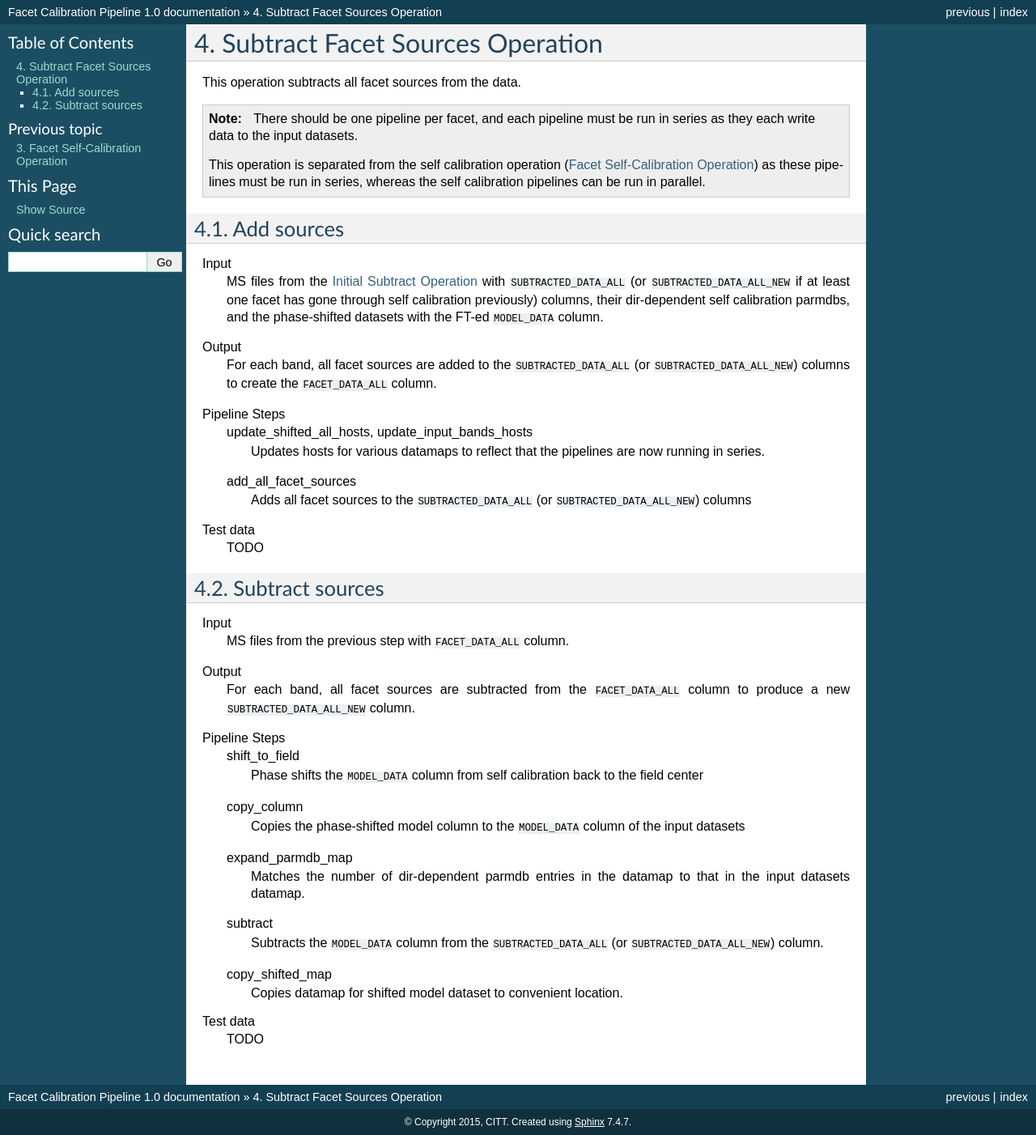
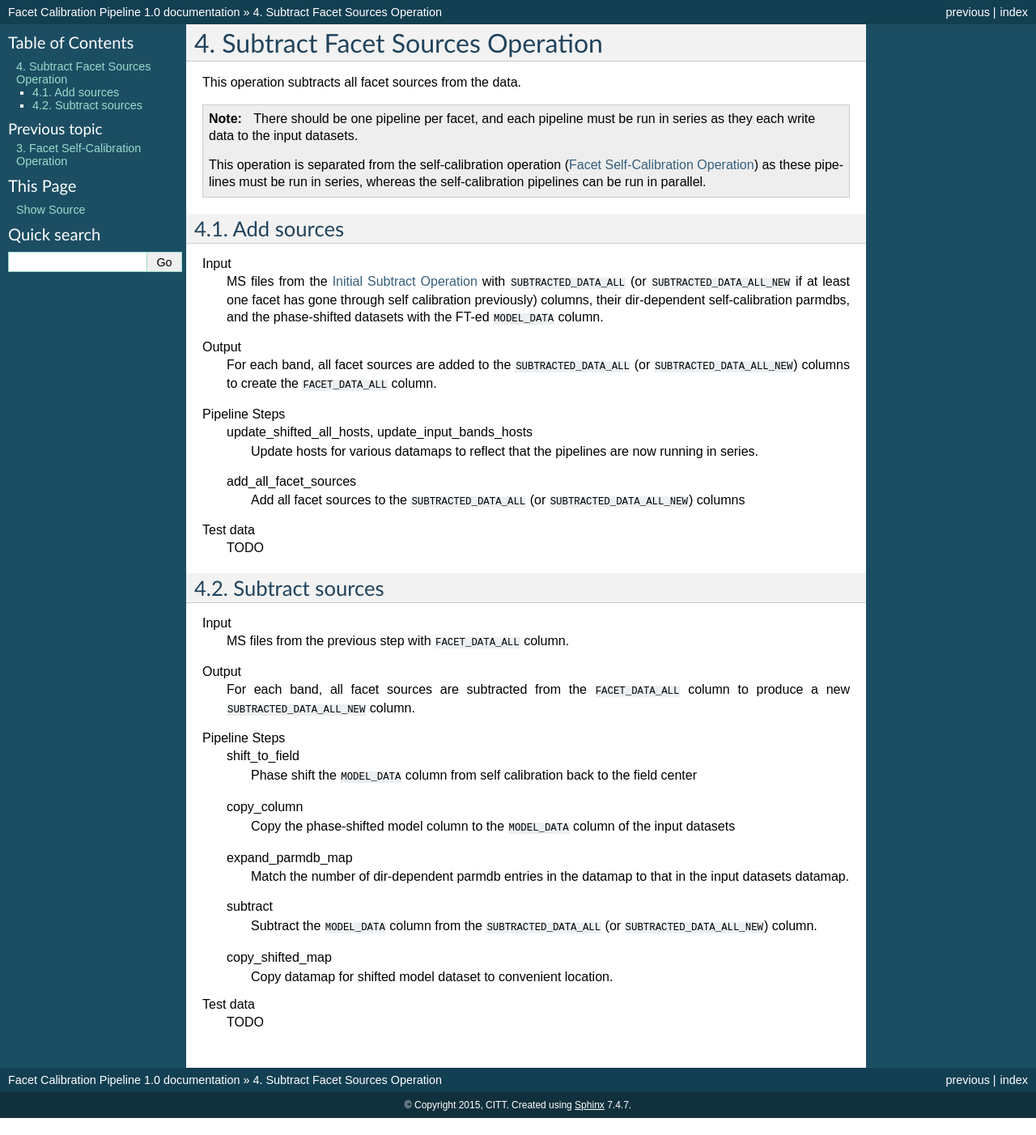
Before and after one commit to lofar-astron/factor, a Sphinx documentation site: the page built from doc/source/facetsubtract.rst, in a window 1280 px wide. Shown: the whole page at 81% size. Built offline with Sphinx 7.4.7, drawn with Linux system fonts in a browser that asks for light colours; after the commit the page ends 1381 px from its top, so only the background shows below that.

```diff
--- a/doc/source/facetsubtract.rst
+++ b/doc/source/facetsubtract.rst
@@ -9,25 +9,25 @@ This operation subtracts all facet sources from the data.
 
     There should be one pipeline per facet, and each pipeline must be run in series as they each write data to the input datasets.
 
-    This operation is separated from the self calibration operation (:ref:`facet_selfcal`) as these pipelines
-    must be run in series, whereas the self calibration pipelines can be run in parallel.
+    This operation is separated from the self-calibration operation (:ref:`facet_selfcal`) as these pipelines
+    must be run in series, whereas the self-calibration pipelines can be run in parallel.
 
 Add sources
 -----------
 
 Input
 	MS files from the :ref:`initial_subtract_operation` with
-	``SUBTRACTED_DATA_ALL`` (or ``SUBTRACTED_DATA_ALL_NEW`` if at least one facet has gone through self calibration previously) columns, their dir-dependent self calibration parmdbs, and the phase-shifted datasets with the FT-ed ``MODEL_DATA`` column.
+	``SUBTRACTED_DATA_ALL`` (or ``SUBTRACTED_DATA_ALL_NEW`` if at least one facet has gone through self calibration previously) columns, their dir-dependent self-calibration parmdbs, and the phase-shifted datasets with the FT-ed ``MODEL_DATA`` column.
 
 Output
     For each band, all facet sources are added to the ``SUBTRACTED_DATA_ALL`` (or ``SUBTRACTED_DATA_ALL_NEW``) columns to create the ``FACET_DATA_ALL`` column.
 
 Pipeline Steps
     update_shifted_all_hosts, update_input_bands_hosts
-        Updates hosts for various datamaps to reflect that the pipelines are now running in series.
+        Update hosts for various datamaps to reflect that the pipelines are now running in series.
 
     add_all_facet_sources
-        Adds all facet sources to the ``SUBTRACTED_DATA_ALL`` (or ``SUBTRACTED_DATA_ALL_NEW``) columns
+        Add all facet sources to the ``SUBTRACTED_DATA_ALL`` (or ``SUBTRACTED_DATA_ALL_NEW``) columns
 
 Test data
     TODO
@@ -44,19 +44,19 @@ Output
 
 Pipeline Steps
     shift_to_field
-        Phase shifts the ``MODEL_DATA`` column from self calibration back to the field center
+        Phase shift the ``MODEL_DATA`` column from self calibration back to the field center
 
     copy_column
-        Copies the phase-shifted model column to the ``MODEL_DATA`` column of the input datasets
+        Copy the phase-shifted model column to the ``MODEL_DATA`` column of the input datasets
 
     expand_parmdb_map
-        Matches the number of dir-dependent parmdb entries in the datamap to that in the input datasets datamap.
+        Match the number of dir-dependent parmdb entries in the datamap to that in the input datasets datamap.
 
     subtract
-        Subtracts the ``MODEL_DATA`` column from the ``SUBTRACTED_DATA_ALL`` (or ``SUBTRACTED_DATA_ALL_NEW``) column.
+        Subtract the ``MODEL_DATA`` column from the ``SUBTRACTED_DATA_ALL`` (or ``SUBTRACTED_DATA_ALL_NEW``) column.
 
     copy_shifted_map
-        Copies datamap for shifted model dataset to convenient location.
+        Copy datamap for shifted model dataset to convenient location.
 
 Test data
     TODO
--- a/doc/source/index.rst
+++ b/doc/source/index.rst
@@ -6,7 +6,7 @@
 Facet Calibration Pipeline
 ==========================
 
-This document describes each step in the facet calibration pipeline. The pipeline is divided into a number of operations that are simply logical groupings of steps.
+This document describes each step in the facet calibration pipeline. The pipeline is divided into a number of operations. Each operation is a group of steps. This grouping is determined by whether or not multiple pipelines may be run in parallel.
 
 .. toctree::
    :maxdepth: 2
--- a/doc/source/initsubtract.rst
+++ b/doc/source/initsubtract.rst
@@ -192,10 +192,10 @@ Output
 
 Pipeline Steps
     merge
-        Merges low- and high-res sky models into a single sky model
+        Call LSMTool to merge low- and high-res sky models into a single sky model
 
     copy_final_model_map
-        Copies datamap for merged sky models to convenient location
+        Copy datamap for merged sky models to convenient location
 
 Test data
     TODO
```
Also changed, not shown: doc/source/facetadd.rst (+6 -6 lines), doc/source/facetselfcal.rst (+167 -11 lines), doc/source/cycle_0_image.png (added), doc/source/cycle_1_image.png (added), doc/source/cycle_2_image.png (added), doc/source/cycle_3_image.png (added), doc/source/cycle_4_image.png (added), doc/source/merged_parmdb_fast_plot.png (added), doc/source/merged_parmdb_slow_plot.png (added).
